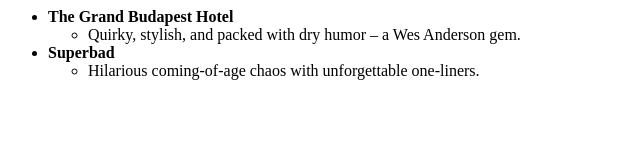
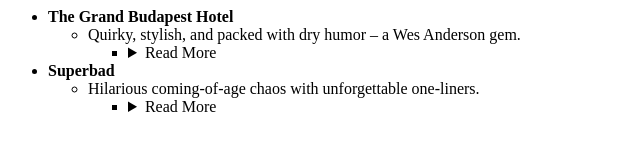
Before and after one commit to Maria-Manuela/HTML, a plain HTML site: page pages/movies/subpages/comedy.html in a window 1280 px wide. Shown: the whole page, without its empty margins (0-640 px from the left). Drawn offline with Linux system fonts and the light colour scheme.

Commit message:
Update info in subpages movies

```diff
--- a/pages/movies/subpages/comedy.html
+++ b/pages/movies/subpages/comedy.html
@@ -12,10 +12,38 @@
         <li>
           Quirky, stylish, and packed with dry humor – a Wes Anderson gem.
         </li>
+        <ul>
+          <li>
+            <details>
+              <summary>Read More</summary>
+              Lorem ipsum dolor sit amet, consectetur adipiscing elit, sed do
+              eiusmod tempor incididunt ut labore et dolore magna aliqua. Ut
+              enim ad minim veniam, quis nostrud exercitation ullamco laboris
+              nisi ut aliquip ex ea commodo consequat. Duis aute irure dolor in
+              reprehenderit in voluptate velit esse cillum dolore eu fugiat
+              nulla pariatur. Excepteur sint occaecat cupidatat non proident,
+              sunt in culpa qui officia deserunt mollit anim id est laborum.
+            </details>
+          </li>
+        </ul>
       </ul>
       <li><strong>Superbad</strong></li>
       <ul>
         <li>Hilarious coming-of-age chaos with unforgettable one-liners.</li>
+        <ul>
+          <li>
+            <details>
+              <summary>Read More</summary>
+              Lorem ipsum dolor sit amet, consectetur adipiscing elit, sed do
+              eiusmod tempor incididunt ut labore et dolore magna aliqua. Ut
+              enim ad minim veniam, quis nostrud exercitation ullamco laboris
+              nisi ut aliquip ex ea commodo consequat. Duis aute irure dolor in
+              reprehenderit in voluptate velit esse cillum dolore eu fugiat
+              nulla pariatur. Excepteur sint occaecat cupidatat non proident,
+              sunt in culpa qui officia deserunt mollit anim id est laborum.
+            </details>
+          </li>
+        </ul>
       </ul>
     </ul>
   </body>
```
Also changed, not shown: index.html (+0 -4 lines), pages/movies/movies.html (+4 -4 lines), pages/movies/subpages/drama.html (+28 -0 lines).
